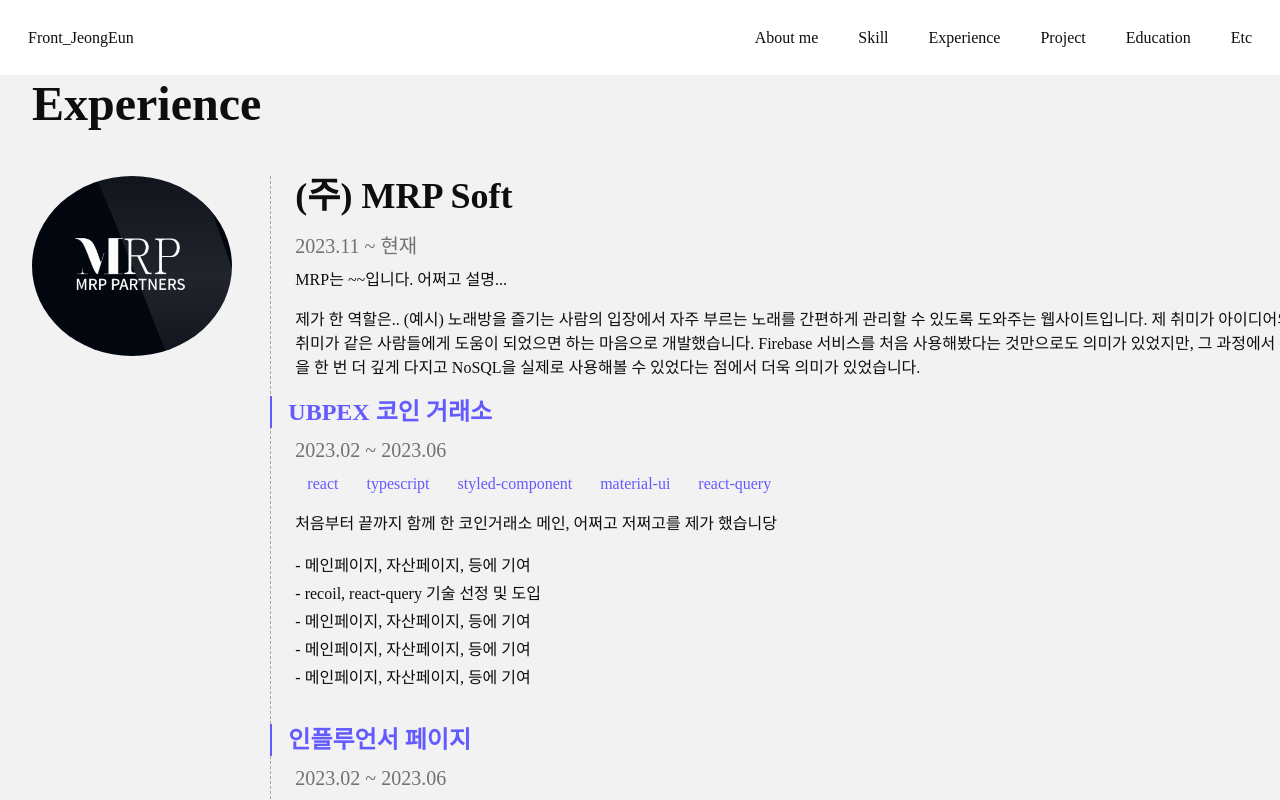
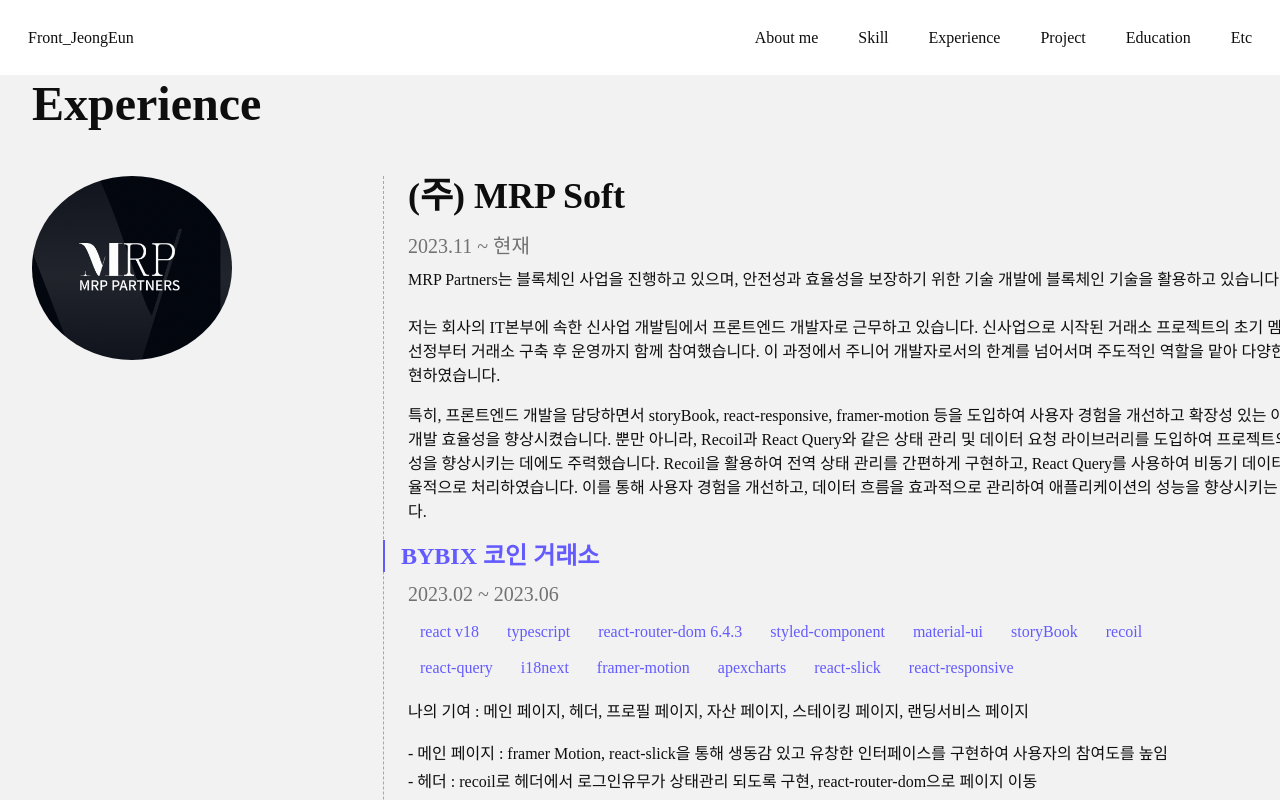
Before and after one commit to wjddms4107/jeongEun_portfolio, a Next.js app: page /ExperienceSection in a window 1280 px wide. Shown: the top 800 px of the page. Built offline with nearby package versions, Linux system fonts and the light colour scheme; a web font is replaced by a local one.

Commit message:
fix : 프로젝트 디테일 모달 레이아웃 수정

```diff
--- a/components/CompanyDscrWrapper.tsx
+++ b/components/CompanyDscrWrapper.tsx
@@ -12,8 +12,8 @@
     <div className='ml-6'>
       <h3 className="text-4xl font-bold mb-4">{company}</h3>
       <div className="text-xl text-middleGray200 mb-2">{period}</div>
-      <div className="mb-4">{companyDscr}</div>
-      <div>{myRoleDscr}</div>
+      <div className="mb-4 w-[1000px] break-all whitespace-pre-line">{companyDscr}</div>
+      <div className="w-[1000px] break-all whitespace-pre-line">{myRoleDscr}</div>
     </div>
   )
 }
--- /dev/null
+++ b/components/PinkBtn.tsx
@@ -0,0 +1,15 @@
+import Link from "next/link";
+
+interface IPinkBtnProps  {
+  text: string;
+  url?: string;
+}
+
+export default function PinkBtn({text,url}:IPinkBtnProps) {
+  return (
+    <Link href={url ? url : ""} target="_blank" >
+      <span className="w-fit text-base text-white p-2 ml-4 bg-pink rounded-[4px] cursor-pointer hover:bg-deepPink">{text}</span>
+    </Link>
+
+  )
+}
--- a/components/ProjectDscr.tsx
+++ b/components/ProjectDscr.tsx
@@ -6,24 +6,32 @@
 export default function ProjectDscr({ title, dscr }:IProjectDscrProps) {
   const purpleLine = "relative right-[17px] min-w-[120px] h-fit border-purple border-l-[1px] pl-4 mr-4";
 
-  const customDscr = title === "구현기능 소개" &&  dscr.split("+");
+  const customDscr = title === "구현기능 소개"  &&  dscr.split("+");
+
+  const customProjectDscr = title === "프로젝트 소개" && dscr.split("+");
+
+  console.log('customProjectDscr:',customProjectDscr)
 
   return (
     <>
-      <div className="flex text-middleGray900" >
+      <div className="flex text-middleGray90" >
         <div className={purpleLine}>{title}</div>
         <div
         className={
           title === "url" || title === "github"
             ? "text-bluePurple cursor-pointer hover:underline underline-offset-4 "
-            : ""
+            : "space-y-2"
         }
         >
         {title === "구현기능 소개"
-          ? customDscr?.map((item: string, i: number) => (
-              <div key={i}>{i === 0 ? null : `📌 ${item}`}</div>
-            ))
-          : dscr}
+        ? customDscr?.map((item: string, i: number) => (
+            <div key={i}>{`📌 ${item}`}</div>
+          ))
+        : title === "프로젝트 소개"
+        ? customProjectDscr?.map((item: string, i: number) => (
+            <div key={i}>{item}</div>
+          ))
+        : dscr}
       </div>
       </div>
     </>
--- /dev/null
+++ b/components/PurpleCheckSvg.tsx
@@ -0,0 +1,12 @@
+export default function PurpleCheckSvg() {
+  return (
+    <div className="w-[24px] min-w-[24px]">
+      <svg xmlns="http://www.w3.org/2000/svg" viewBox="0 0 24 24" fill="#F0E9FF" stroke="none" className="w-full h-full">
+        <g fill="#F0E9FF" fill-rule="evenodd">
+          <circle opacity="" cx="8" cy="8" r="8" />
+          <path d="M 11.41 4.93 L 6.64 9.54 L 5.38 8.18 a 0.7 0.7 0 0 0 -0.87 -0.04 a 0.61 0.61 0 0 0 -0.18 0.8 l 1.5 2.45 c 0.15 0.22 0.41 0.36 0.69 0.36 c 0.28 0 0.53 -0.14 0.68 -0.36 c 0.24 -0.31 4.82 -5.78 4.82 -5.78 c 0.6 -0.6 -0.13 -1.15 -0.6 -0.68 Z" fill="#645BFF" strokeLinecap="round" strokeLinejoin="round" />
+        </g>
+      </svg>
+    </div>
+  );
+}
--- a/pages/ExperienceSection.tsx
+++ b/pages/ExperienceSection.tsx
@@ -32,44 +32,54 @@
           <CompanyDscrWrapper
             company="(주) MRP Soft"
             period="2023.11 ~ 현재"
-            companyDscr="MRP는 ~~입니다. 어쩌고 설명..."
-            myRoleDscr="제가 한 역할은.. (예시) 노래방을 즐기는 사람의 입장에서 자주 부르는 노래를 간편하게 관리할 수 있도록 도와주는 웹사이트입니다. 제 취미가 아이디어의 원천이었고, 저와 취미가 같은 사람들에게 도움이 되었으면 하는 마음으로 개발했습니다. Firebase 서비스를 처음 사용해봤다는 것만으로도 의미가 있었지만, 그 과정에서 OAuth 2.0의 개념을 한 번 더 깊게 다지고 NoSQL을 실제로 사용해볼 수 있었다는 점에서 더욱 의미가 있었습니다."
+            companyDscr={`MRP Partners는 블록체인 사업을 진행하고 있으며, 안전성과 효율성을 보장하기 위한 기술 개발에 블록체인 기술을 활용하고 있습니다. \n\n` + `저는 회사의 IT본부에 속한 신사업 개발팀에서 프론트엔드 개발자로 근무하고 있습니다. 신사업으로 시작된 거래소 프로젝트의 초기 멤버로 합류하여 기술 선정부터 거래소 구축 후 운영까지 함께 참여했습니다. 이 과정에서 주니어 개발자로서의 한계를 넘어서며 주도적인 역할을 맡아 다양한 기능과 기술을 구현하였습니다.`}
+            myRoleDscr={`특히, 프론트엔드 개발을 담당하면서 storyBook, react-responsive, framer-motion 등을 도입하여 사용자 경험을 개선하고 확장성 있는 아키텍처를 구축하여 개발 효율성을 향상시켰습니다. 뿐만 아니라, Recoil과 React Query와 같은 상태 관리 및 데이터 요청 라이브러리를 도입하여 프로젝트의 성능과 유지 보수성을 향상시키는 데에도 주력했습니다. Recoil을 활용하여 전역 상태 관리를 간편하게 구현하고, React Query를 사용하여 비동기 데이터 요청과 캐싱을 효율적으로 처리하였습니다. 이를 통해 사용자 경험을 개선하고, 데이터 흐름을 효과적으로 관리하여 애플리케이션의 성능을 향상시키는 데에 기여하였습니다.`}
           />
 
           <div className="mb-8">
-            <h4 className={PurpleTitle}>UBPEX 코인 거래소</h4>
+            <h4 className={PurpleTitle}>BYBIX 코인 거래소</h4>
             <div className="ml-6">
               <div className="text-xl text-middleGray200 mb-2">
                 2023.02 ~ 2023.06
               </div>
-              <div className="mb-4">
-                <ProjectSkill skill="react" bgColor="bg-lightGrayWhite" />
+              <div className="flex flex-wrap gap-y-1 w-[800px] mb-4">
+                <ProjectSkill skill="react v18 " bgColor="bg-lightGrayWhite" />
                 <ProjectSkill skill="typescript" bgColor="bg-lightGrayWhite"  />
+                <ProjectSkill skill="react-router-dom 6.4.3" bgColor="bg-lightGrayWhite"  />
                 <ProjectSkill skill="styled-component" bgColor="bg-lightGrayWhite" />
                 <ProjectSkill skill="material-ui" bgColor="bg-lightGrayWhite" />
+                <ProjectSkill skill="storyBook" bgColor="bg-lightGrayWhite" />
+                <ProjectSkill skill="recoil" bgColor="bg-lightGrayWhite" />
                 <ProjectSkill skill="react-query" bgColor="bg-lightGrayWhite" />
+                <ProjectSkill skill="i18next" bgColor="bg-lightGrayWhite" />
+                <ProjectSkill skill="framer-motion" bgColor="bg-lightGrayWhite" />
+                <ProjectSkill skill="apexcharts" bgColor="bg-lightGrayWhite" />
+                <ProjectSkill skill="react-slick" bgColor="bg-lightGrayWhite" />
+                <ProjectSkill skill="react-responsive" bgColor="bg-lightGrayWhite" />
               </div>
 
 
               <div className="mb-4">
-                처음부터 끝까지 함께 한 코인거래소 메인, 어쩌고 저쩌고를 제가
-                했습니당
+                나의 기여 : 메인 페이지, 헤더, 프로필 페이지, 자산 페이지, 스테이킹 페이지, 랜딩서비스 페이지
               </div>
               <div>
                 <div className="leading-7">
-                  - 메인페이지, 자산페이지, 등에 기여
+                  - 메인 페이지 : framer Motion, react-slick을 통해 생동감 있고 유창한 인터페이스를 구현하여 사용자의 참여도를 높임
                 </div>
                 <div className="leading-7">
-                  - recoil, react-query 기술 선정 및 도입
+                  - 헤더 : recoil로 헤더에서 로그인유무가 상태관리 되도록 구현, react-router-dom으로 페이지 이동
                 </div>
                 <div className="leading-7">
-                  - 메인페이지, 자산페이지, 등에 기여
+                  - 프로필 페이지 : SMS인증, googleOTP, KYC 고급 인증, API 관리 구현
                 </div>
                 <div className="leading-7">
-                  - 메인페이지, 자산페이지, 등에 기여
+                  - 자산 페이지 : 보유자산 현황과 증가하고 있는 자산, 현물과 선물 그리고 나머지 계좌 테이블, 자산 교환 및 이체 구현
                 </div>
                 <div className="leading-7">
-                  - 메인페이지, 자산페이지, 등에 기여
+                  - 스테이킹 페이지 :
+                </div>
+                <div className="leading-7">
+                  - 랜딩서비스 페이지 :
                 </div>
               </div>
             </div>
--- a/pages/HomeSection.tsx
+++ b/pages/HomeSection.tsx
@@ -1,11 +1,11 @@
 import { useState, useEffect } from "react";
 import { motion } from "framer-motion";
+import Link from "next/link";
 import { useTypingAnimation } from "@/libs/client/useTypingAnimation";
 import { useCursorBlink } from "@/libs/client/useCursorBlink";
-import Link from "next/link";
+import { variants } from "@/libs/client/utils";
 import AboutMe from "@/components/AboutMe";
-import { variants } from "@/libs/client/utils";
-
+import PinkBtn from "@/components/PinkBtn";
 
 export default function HomeSection(){
   const texts = ['이쁘게 개발하는 것을 좋아하는', '성취 중독자', '적응력이 뛰어나 협업에 자신있는', '노션에 정은표 개발사전을 만든'];
@@ -71,9 +71,7 @@
           className="flex items-center justify-center text-5xl font-extrabold mb-6 text-center"
         >
           <motion.span variants={variants}>About me</motion.span>
-          <span className="text-base text-white p-2 ml-4 bg-pink rounded-[4px] cursor-pointer hover:bg-deepPink">
-            이력서 다운로드
-          </span>
+          <PinkBtn text="이력서 다운로드"/>
         </motion.h2>
 
         <div className="flex flex-wrap gap-y-6 justify-center space-x-8 w-[1150px] text-deepGray">
--- a/pages/ProjectSection.tsx
+++ b/pages/ProjectSection.tsx
@@ -1,12 +1,8 @@
 import { useState, useEffect } from "react"
-import { StaticImageData } from "next/image";
 import axios from "axios";
 import { motion } from "framer-motion";
 import { variants } from "@/libs/client/utils";
 import { Project } from "@prisma/client";
-import hairShop from '@/public/hairShop.png';
-import rock from '@/public/rock.png';
-import myWeb from '@/public/myWeb.png';
 import ProjectBox from "./components/ProjectBox";
 
 export default function ProjectSection() {
--- a/styles/globals.css
+++ b/styles/globals.css
@@ -37,16 +37,6 @@
 }
 
 
-@keyframes blink-caret {
-  from, to {
-    border-color: transparent;
-  }
-  50% {
-    border-color: black;
-  }
-}
-
-
 body {
   color: #0E0E0E;
   background: #F2F2F2;
@@ -71,7 +61,7 @@
   line-height: 0 !important;
   content: '' !important;
   width: 24px !important;
-  height: 5px !important;
-  margin-top: 10px;
+  height: 6px !important;
+  margin-top: 25px;
   background-color: #B680F9;
 }
```
Also changed, not shown: pages/components/BigProjectBox.tsx (+85 -21 lines), public/mrpLogo.png, 1 other file (tests, documents, lock files or other folders).
